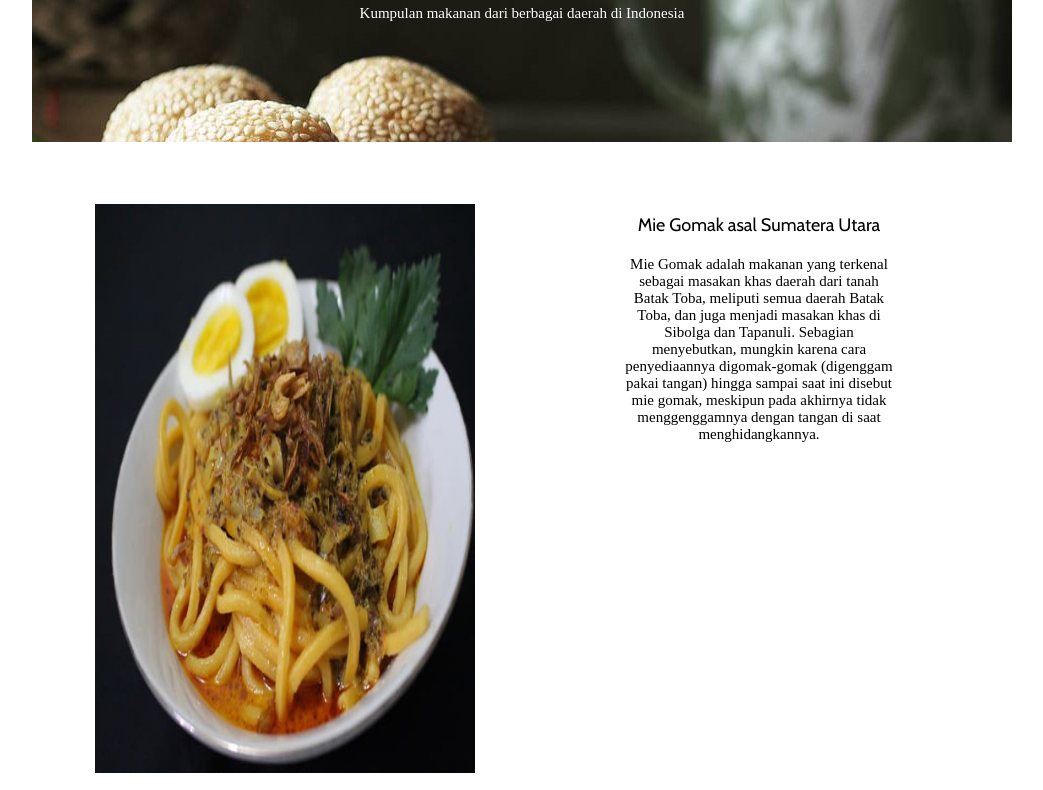
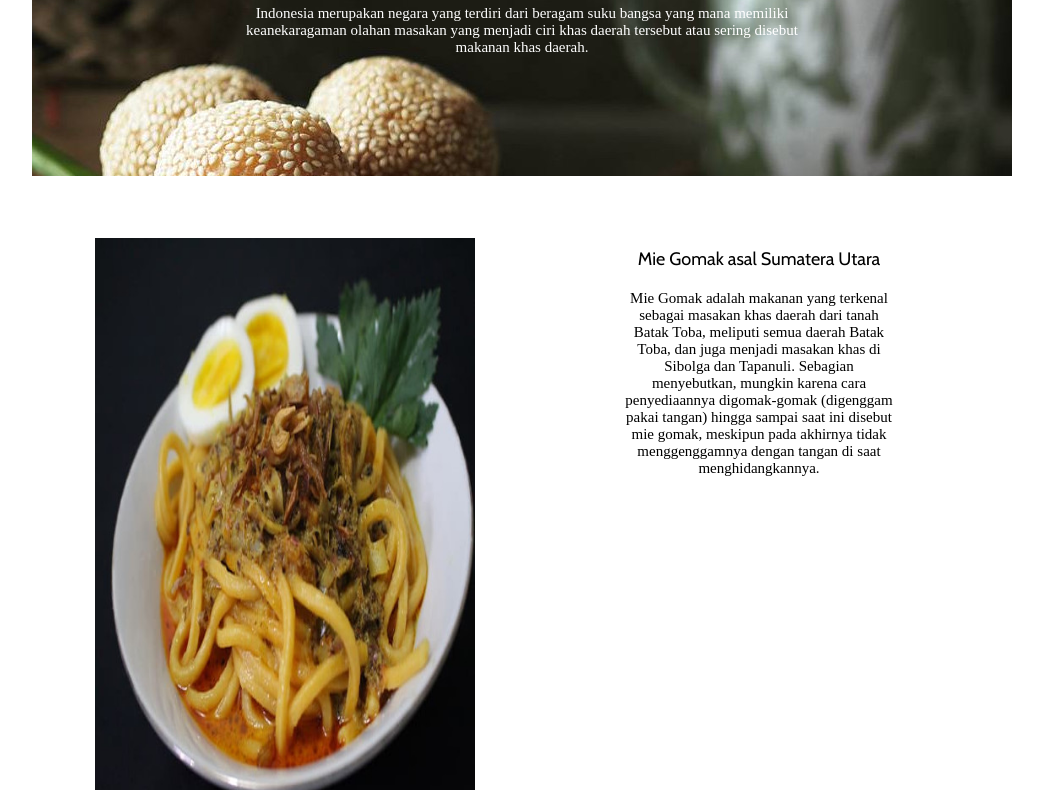
Before and after one commit to ItsJoel88/Project-week-1, a plain HTML site: page index.html in a window 1280 px wide. Shown: the part 281-1071 px from the top of the page, without its empty margins (118-1161 px from the left). Drawn offline with nearby package versions, Linux system fonts and the light colour scheme.

Commit message:
menambahkan paragraf di banner

```diff
--- a/index.html
+++ b/index.html
@@ -20,7 +20,7 @@
     <section id="banner">
         <div>
             <h1>Makanan Daerah</h1>
-            <p>Kumpulan makanan dari berbagai daerah di Indonesia</p>
+            <p>Indonesia merupakan negara yang terdiri dari beragam suku bangsa yang mana memiliki keanekaragaman olahan masakan yang menjadi ciri khas daerah tersebut atau sering disebut makanan khas daerah.</p>
         </div>
     </section>
 
```
